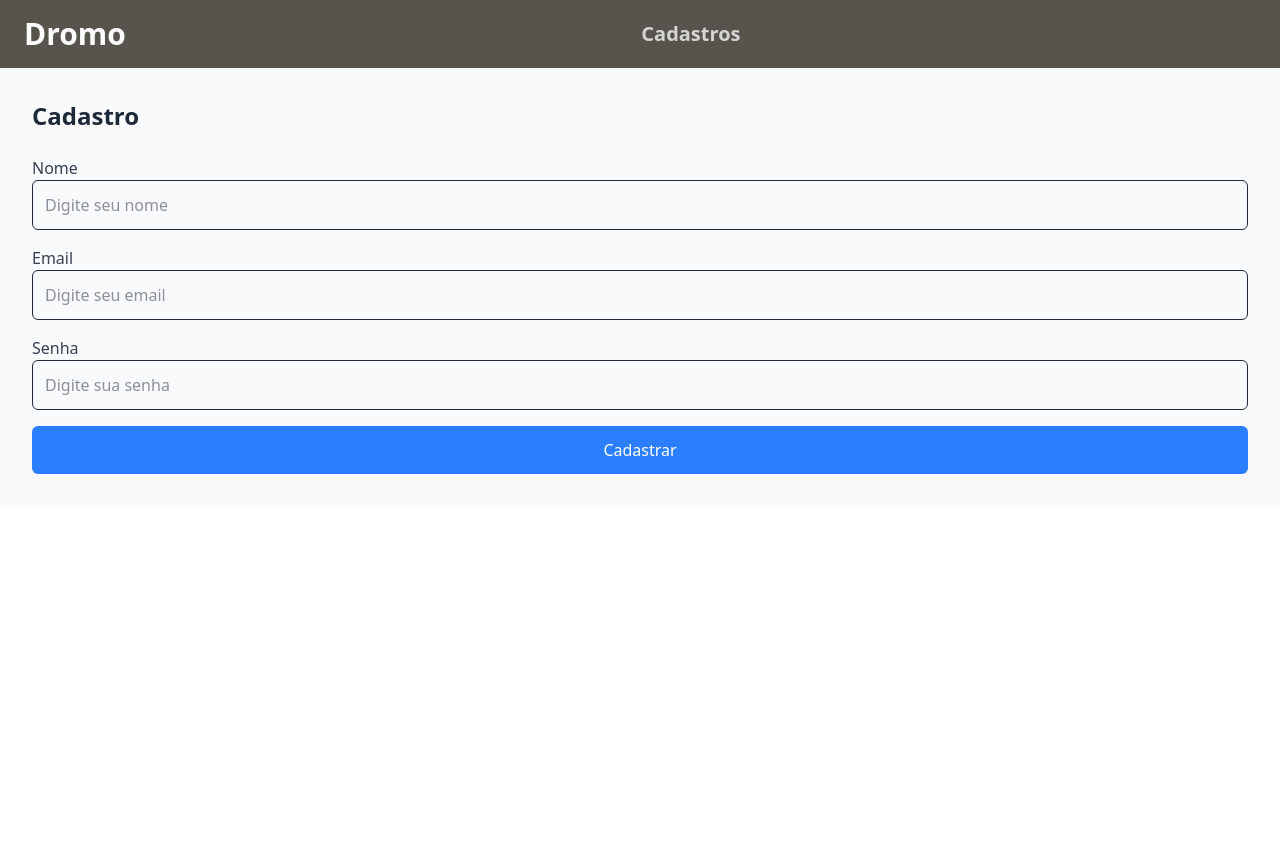
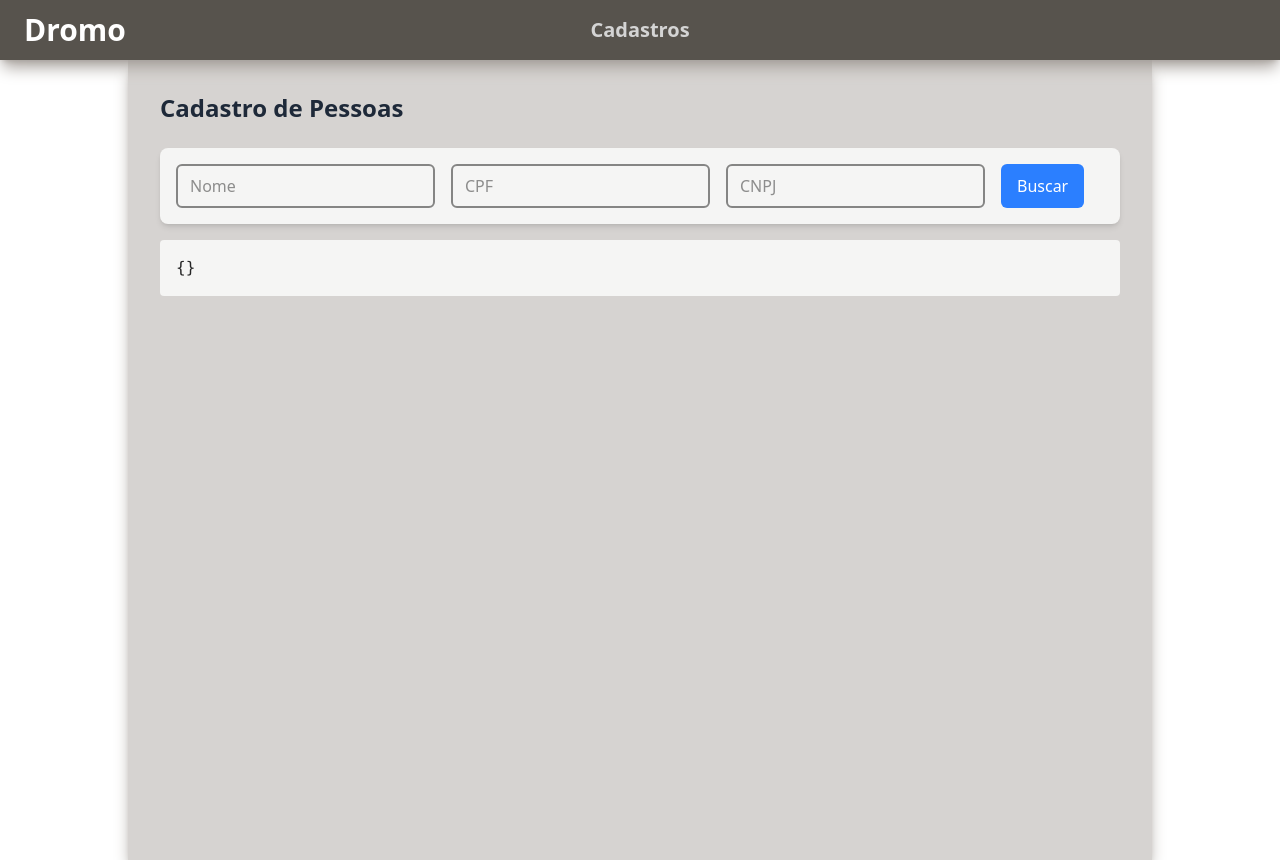
Before and after one commit to filipe-brito/Sistema-Dromo, a React (Vite) app in the folder frontend/: page /records in a window 1280 px wide. Before the commit the page ends 800 px from the top, so only its background shows below. Built offline with nearby package versions, Linux system fonts and the light colour scheme.

Commit message:
Criamos um componente de filtros para aplicar em páginas de pesquisa. Estudamos diversos outros conceitos de React e Tailwind

```diff
--- a/frontend/src/App.jsx
+++ b/frontend/src/App.jsx
@@ -1,34 +1,9 @@
-import { useState } from 'react'
-import reactLogo from './assets/react.svg'
-import viteLogo from '/vite.svg'
-import './App.css'
+import AppRouter from "./router/index.jsx"
 
 function App() {
-  const [count, setCount] = useState(0)
 
   return (
-    <>
-      <div>
-        <a href="https://vite.dev" target="_blank">
-          <img src={viteLogo} className="logo" alt="Vite logo" />
-        </a>
-        <a href="https://react.dev" target="_blank">
-          <img src={reactLogo} className="logo react" alt="React logo" />
-        </a>
-      </div>
-      <h1>Vite + React</h1>
-      <div className="card">
-        <button onClick={() => setCount((count) => count + 1)}>
-          count is {count}
-        </button>
-        <p>
-          Edit <code>src/App.jsx</code> and save to test HMR
-        </p>
-      </div>
-      <p className="read-the-docs">
-        Click on the Vite and React logos to learn more
-      </p>
-    </>
+    <AppRouter />
   )
 }
 
--- /dev/null
+++ b/frontend/src/components/FilterBar.jsx
@@ -0,0 +1,20 @@
+const FilterBar = ({ filters, onSearch }) => {
+    return (
+      <div className="bg-stone-100 p-4 rounded-lg shadow-md flex gap-4">
+        {filters.map((filter) => (
+          <input
+            key={filter.name}
+            type={filter.type || "text"}
+            placeholder={filter.placeholder}
+            className="border-2 border-neutral-900/50 px-3 py-2 rounded-md text-neutral-800"
+            onChange={(e) => onSearch(filter.name, e.target.value)}
+          />
+        ))}
+        <button className="bg-blue-500 text-white px-4 py-2 rounded-md">
+          Buscar
+        </button>
+      </div>
+    );
+  };
+
+  export default FilterBar;
--- a/frontend/src/components/Header.jsx
+++ b/frontend/src/components/Header.jsx
@@ -5,15 +5,15 @@ const Header = () => {
   const [dropdownOpen, setDropdownOpen] = useState(false);
 
   return (
-    <header className="bg-stone-600 text-white shadow-md">
-      <div className="container mx-auto flex justify-between items-center py-4 px-6">
+    <header className="bg-stone-600 text-white shadow-lg shadow-stone-400 sticky">
+      <div className="container mx-auto relative justify-between items-center py-4 px-6">
         {/* Logo à esquerda */}
-        <Link to="/home" className="text-3xl font-bold">
+        <Link to="/home" className="z-10 absolute top-1/2 transform -translate-y-1/2 text-3xl font-bold">
           Dromo
         </Link>
 
         {/* Menu Centralizado */}
-        <nav className="flex-1 flex justify-center">
+        <nav className="z-0 w-full flex justify-center">
           <ul className="flex space-x-6">
             {/* Item com Dropdown */}
             <li className="relative">
--- a/frontend/src/main.jsx
+++ b/frontend/src/main.jsx
@@ -1,11 +1,12 @@
 import React from "react";
 import ReactDOM from "react-dom/client";
-import AppRouter from "./router"; // Aqui importamos o AppRouter
+import AppRouter from "./router/index.jsx"; // Aqui importamos o AppRouter
+import App from "./App.jsx";
 
 const root = ReactDOM.createRoot(document.getElementById("root"));
 
 root.render(
   <React.StrictMode>
-    <AppRouter /> {/* Agora renderizamos o AppRouter, que contém as rotas */}
+    <App /> {/* Agora renderizamos o AppRouter, que contém as rotas */}
   </React.StrictMode>
 );
--- a/frontend/src/pages/RecordsPage.jsx
+++ b/frontend/src/pages/RecordsPage.jsx
@@ -1,65 +1,36 @@
 import React, { useState } from "react";
+import FilterBar from "../components/FilterBar"
 
-const CadastroPage = () => {
-  const [name, setName] = useState("");
-  const [email, setEmail] = useState("");
-  const [password, setPassword] = useState("");
+const RecordsPage = () => {
+  const [searchParams, setSearchParams] = useState({});
 
-  const handleSubmit = (e) => {
-    e.preventDefault();
-    // Lógica de envio do cadastro, como validar os dados ou enviar para o backend
-    console.log("Cadastro enviado:", { name, email, password });
+  // Função chamada quando o usuário digita nos campos
+  const handleSearch = (name, value) => {
+    setSearchParams((prev) => ({
+      ...prev,
+      [name]: value, // Atualiza o filtro correspondente
+
+    }));
   };
 
-  return (
-    <div className="p-8 bg-gray-50">
-      <h2 className="text-2xl font-bold text-gray-800 mb-6">Cadastro</h2>
-      <form onSubmit={handleSubmit} className="space-y-4">
-        <div>
-          <label htmlFor="name" className="block text-gray-700">Nome</label>
-          <input
-            id="name"
-            type="text"
-            className="w-full p-3 border rounded-md text-gray-800"
-            placeholder="Digite seu nome"
-            value={name}
-            onChange={(e) => setName(e.target.value)}
-          />
-        </div>
+  // Lista de filtros (personalizável!)
+  const filters = [
+    {name: "name", placeholder: "Nome", type: "text"},
+    {name: "cpf", placeholder: "CPF", type: "text"},
+    {name: "cnpj", placeholder: "CNPJ", type: "text"},
+  ];
 
-        <div>
-          <label htmlFor="email" className="block text-gray-700">Email</label>
-          <input
-            id="email"
-            type="email"
-            className="w-full p-3 border rounded-md text-gray-800"
-            placeholder="Digite seu email"
-            value={email}
-            onChange={(e) => setEmail(e.target.value)}
-          />
-        </div>
+    return (
+    <div className="w-8/10 h-screen mx-auto p-8 bg-stone-300 shadow-lg shadow-stone-400">
+      <h2 className="text-2xl font-bold text-gray-800 mb-6">Cadastro de Pessoas</h2>
 
-        <div>
-          <label htmlFor="password" className="block text-gray-700">Senha</label>
-          <input
-            id="password"
-            type="password"
-            className="w-full p-3 border rounded-md text-gray-800"
-            placeholder="Digite sua senha"
-            value={password}
-            onChange={(e) => setPassword(e.target.value)}
-          />
-        </div>
+      {/*Aplicando componente de filtro*/}
+      <FilterBar filters={filters} onSearch={handleSearch} />
 
-        <button
-          type="submit"
-          className="w-full bg-blue-500 text-white p-3 rounded-md hover:bg-blue-600 transition"
-        >
-          Cadastrar
-        </button>
-      </form>
+      {/* Teste: Exibindo os valores digitados nos filtros */}
+      <pre className="mt-4 text-neutral-800 bg-stone-100 p-4 rounded">{JSON.stringify(searchParams, null, 2)}</pre>
     </div>
   );
 };
 
-export default CadastroPage;
+export default RecordsPage;
--- a/frontend/src/router/index.jsx
+++ b/frontend/src/router/index.jsx
@@ -7,7 +7,7 @@ import RecordsPage from '../pages/RecordsPage'
 const AppRouter = () => { // AppRouter é uma arrow function
     return ( // A função retorna um conjunto de rotas
         <Router> {/* Organiza o roteador (que define rotas na aplicação). É importado do react-router-dom */}
-        <Header/>
+            <Header/>
             <Routes> {/* Agrupamento de rotas que vamos definir */}
                 <Route path='/login' element={<LoginPage />} /> {/* Definindo a rota "/login" que aponta para o componente LoginPage */}
                 <Route path="/home" element={<DashboardPage/>} />{/* Definindo a rota "/home" que aponta para o componente DashboardPage */}
```
